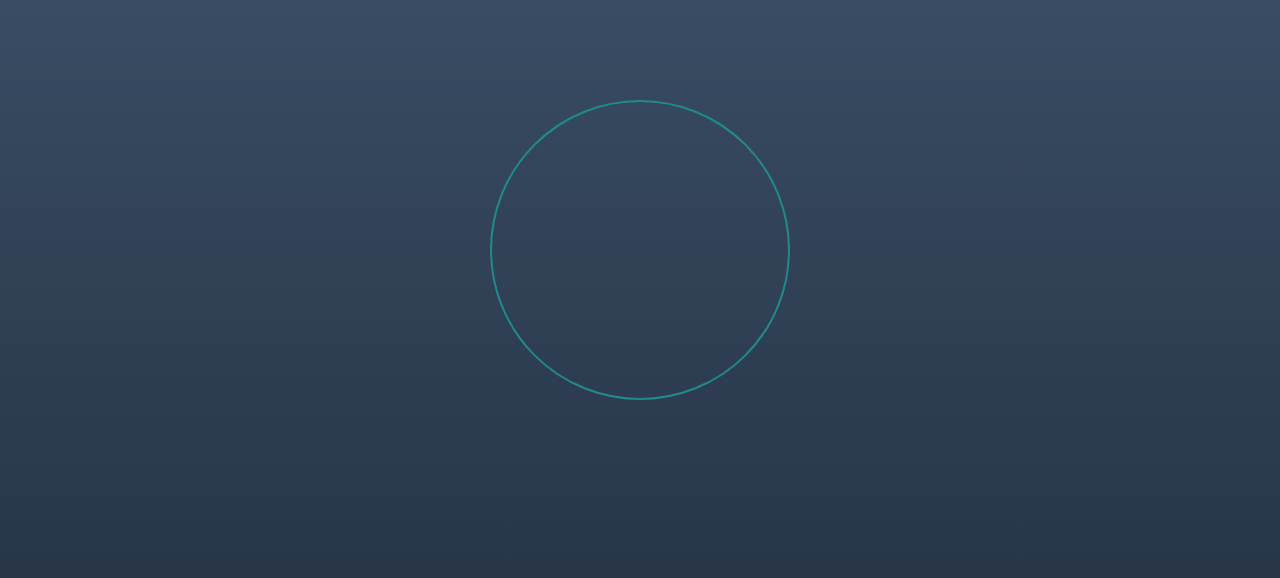
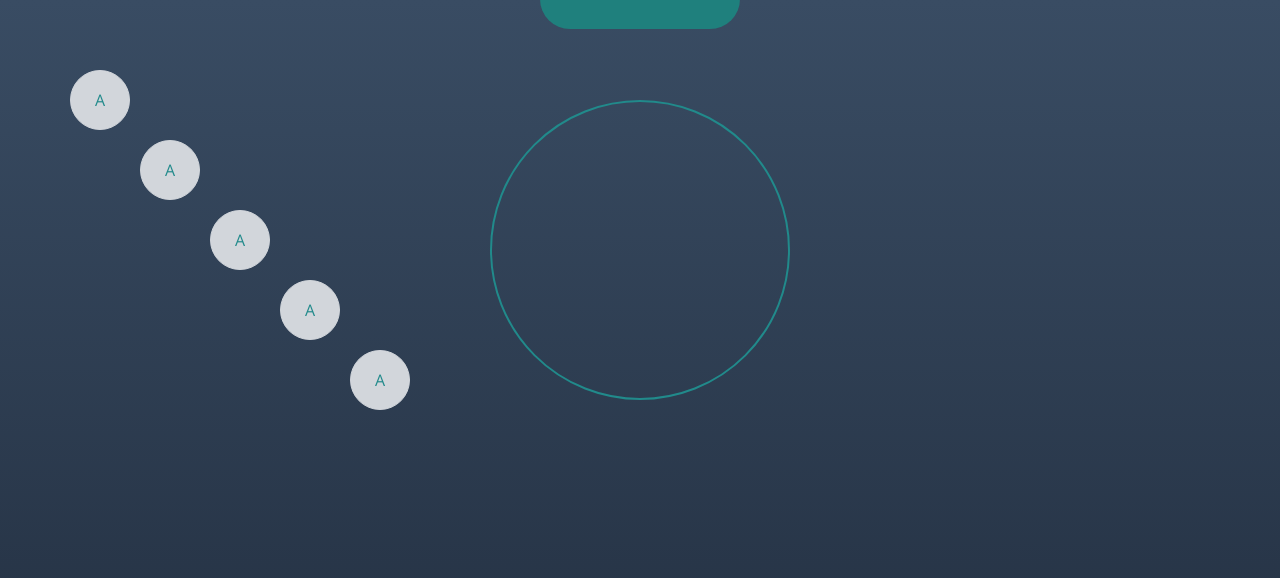
Before and after one commit to MicrofoxTeam/webgym-frontend, a Vue app: page /#/ in a window 1280 px wide. Shown: the top 578 px of the page. Built offline with nearby package versions, Linux system fonts and the light colour scheme.

Commit message:
Верхняя панель

```diff
--- a/src/components/Main.vue
+++ b/src/components/Main.vue
@@ -1,7 +1,23 @@
 <template>
   <div class="menu">
-    <div class="menu-circle"></div>
-
+    <cabinet></cabinet>
+    <div class="menu-circle">
+      <div class="menu-button">
+        <p>A</p>
+      </div>
+      <div class="menu-button">
+        <p>A</p>
+      </div>
+      <div class="menu-button">
+        <p>A</p>
+      </div>
+      <div class="menu-button">
+        <p>A</p>
+      </div>
+      <div class="menu-button">
+        <p>A</p>
+      </div>
+    </div>
   </div>
 </template>
 
@@ -12,14 +28,14 @@ export default {
     'sale-script': () => import('./main/sale-script.vue'),
     'user-slider': () => import('./main/user-slider.vue'),
     'tags-area': () => import('./main/tags-area.vue'),
-    'status': () => import('./main/status.vue')
+    'cabinet': () => import('./main/status.vue')
   }
 }
 </script>
 
 <style lang="scss" scoped>
   @import '../main.scss';
-  .Main {
+  .menu {
     width: 100%;
     height: 100%;
   }
@@ -30,5 +46,26 @@ export default {
     margin: 100px auto 0 auto;
     border-radius: 150px;
     border: 2px solid $accent-color;
+
+    .menu-button {
+      width: 60px;
+      height: 60px;
+      border-radius: 30px;
+      border: 1.5px solid $text-color;
+      background-color: $text-color;
+      display: flex;
+      position: absolute;
+      p {
+        margin: auto;
+        color:  $accent-color;
+      }
+
+      @for $i from 1 through 10 {
+        &:nth-child(#{$i}) {
+          left: #{$i * 70}px;
+          top: #{$i * 70}px;
+        }
+      }
+    }
   }
 </style>
--- a/src/components/main/status.vue
+++ b/src/components/main/status.vue
@@ -1,72 +1,52 @@
 <template>
-  <div class="status">
-    <transition-group name="list-complete" tag="div">
-      <div class="status__item" v-for="item in items" :key="item.name" v-if="currentStatus === item.name || isOpen"  v-on:click="changeStatus(item.name)">
-        <p>{{ item.name }}</p>
-      </div>
-    </transition-group>
+  <div class="cabinet"
+       v-bind:class="{'cabinet__open': isOpened===true}"
+  >
+    <div class="cabinet-namespace"
+         v-on:click="isOpened = !isOpened"
+    ></div>
   </div>
 </template>
 
 <script>
 export default {
-  name: 'status',
+  name: 'cabinet',
   data () {
     return {
-      items: [
-        { name: 'Не ответил' },
-        { name: 'Нет соединения' },
-        { name: 'Что-то ещё' },
-        { name: 'Иной статус' }
-      ],
-      currentStatus: 'Не ответил',
-      isOpen: false
+      isOpened: false
     }
   },
   methods: {
-    changeStatus: function (name) {
-      if (this.isOpen) {
-        this.currentStatus = name
-        this.isOpen = !this.isOpen
-      } else {
-        this.isOpen = !this.isOpen
-      }
-    }
   }
 }
 </script>
 
 <style lang="scss" scoped>
-.status {
-  width: 80%;
-  margin: 50px auto 0 auto;
-  position: relative;
+.cabinet {
+  transition: .3s;
+  position: absolute;
+  width: 300px;
+  height: 200px;
+  border-bottom-left-radius: 20px;
+  border-bottom-right-radius: 20px;
+  background-color: #1f807d;
+  top: 0;
+  left: calc(50% - 150px);
+  transform: translateY(-200px);
 
-  .status__item {
-    width: 100%;
-    height: 80px;
-    background-color: rgba(0, 0, 0, 0.5);
-    color: #d6d6d6;
-    display: flex;
-    margin-top: 10px;
-    cursor: pointer;
-    transition: all .5s;
-    p {
-      margin: auto;
-    }
+  &.cabinet__open {
+    transform: translateY(0);
+  }
+
+  .cabinet-namespace {
+    position: absolute;
+    width: 200px;
+    height: 30px;
+    background-color: #1f807d;
+    bottom: -29px;
+    left: calc(50% - 100px);
+    border-bottom-left-radius: 80px;
+    border-bottom-right-radius: 80px;
   }
 }
-
-.list-complete-item {
-  transition: all 1s;
-  display: inline-block;
-  margin-right: 10px;
-}
-.list-complete-enter, .list-complete-leave-to
-  /* .list-complete-leave-active до версии 2.1.8 */ {
-  opacity: 0;
-}
-.list-complete-leave-active {
-  position: absolute;
-}
 </style>
```
